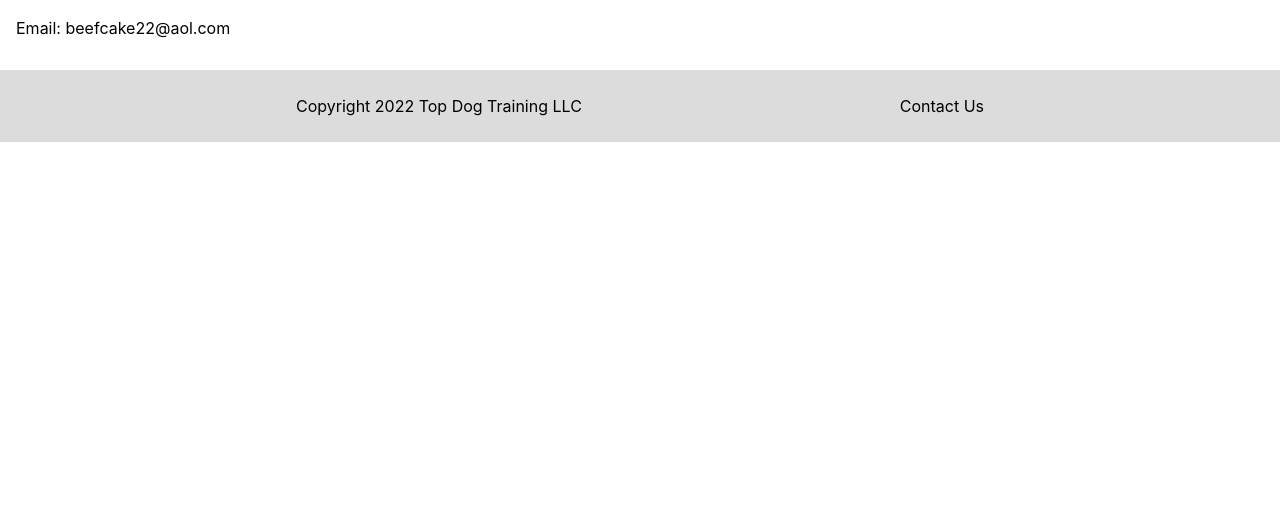
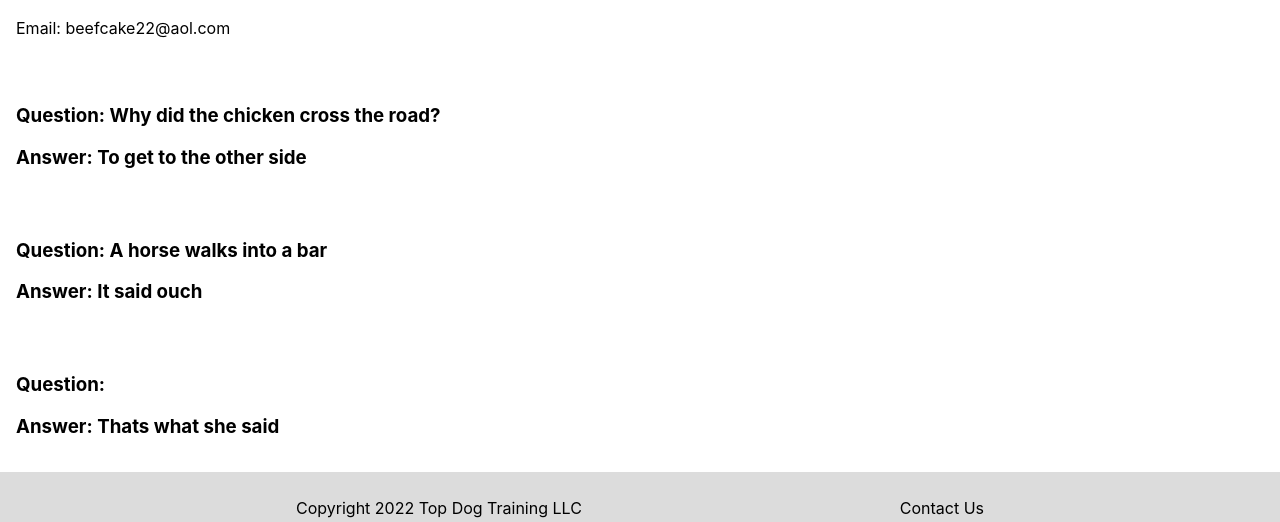
Before and after one commit to ajthraen/RCC, a React (Create React App) app in the folder my-app/: page / in a window 1280 px wide. Shown: the part 1199-1721 px from the top of the page. Before the commit the page ends 1341 px from the top, so only its background shows below. Built offline with nearby package versions, Linux system fonts and the light colour scheme.

Commit message:
react CC8

```diff
--- a/my-app/src/App.jsx
+++ b/my-app/src/App.jsx
@@ -3,6 +3,7 @@ import Nav from './Components/Nav.jsx'
 import UList from './Components/UList.jsx'
 import GoodMorning from './Components/GoodMorning.jsx'
 import ContactCard from './Components/ContactCard.jsx'
+import Jokes from './Components/Jokes.jsx'
 import Footer from './Components/Footer.jsx'
 
 
@@ -24,6 +25,17 @@ function App() {
         phone="123-222-3333"
         email="beefcake22@aol.com"
       />
+      <Jokes
+        quest1="Why did the chicken cross the road?"
+        ans1="To get to the other side"
+      />
+      <Jokes
+        quest1="A horse walks into a bar"
+        ans1="It said ouch"
+      />
+      <Jokes
+        ans1="Thats what she said"
+      />
       <Footer />
     </div>
   );
--- a/my-app/src/Components/GoodMorning.jsx
+++ b/my-app/src/Components/GoodMorning.jsx
@@ -1,7 +1,7 @@
 import React from 'react';
 
 const GoodMorning = () => {
-    let timeOfDay = 9;
+    let timeOfDay = 8;
     return (
         <div className='container1'>
             <h1>It's {timeOfDay} O'clock</h1>
--- /dev/null
+++ b/my-app/src/Components/Jokes.jsx
@@ -0,0 +1,14 @@
+import React from "react"
+
+function Jokes(props) {
+    return (
+        <div className="container1">
+            <div>
+                <h3>Question: {props.quest1}</h3>
+                <h3>Answer: {props.ans1}</h3>
+            </div>
+        </div>
+    );
+}
+
+export default Jokes;
```
